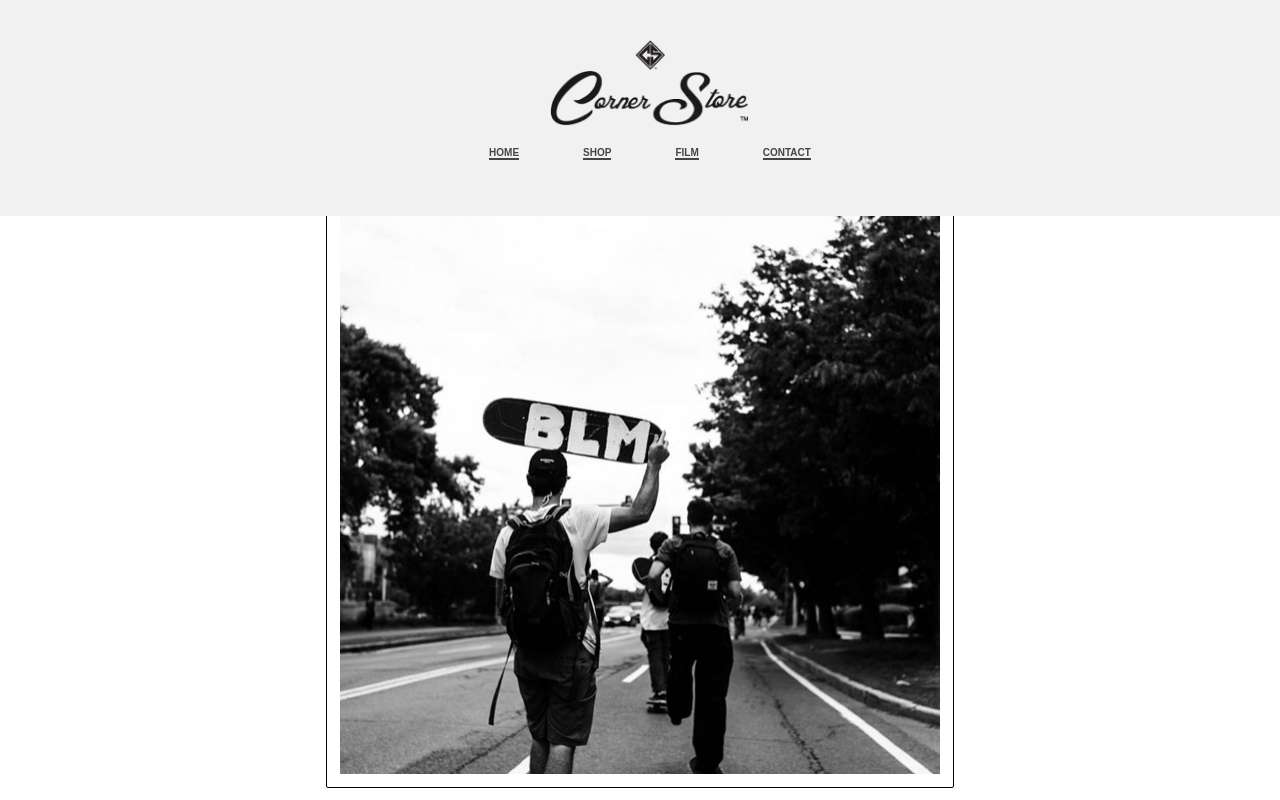
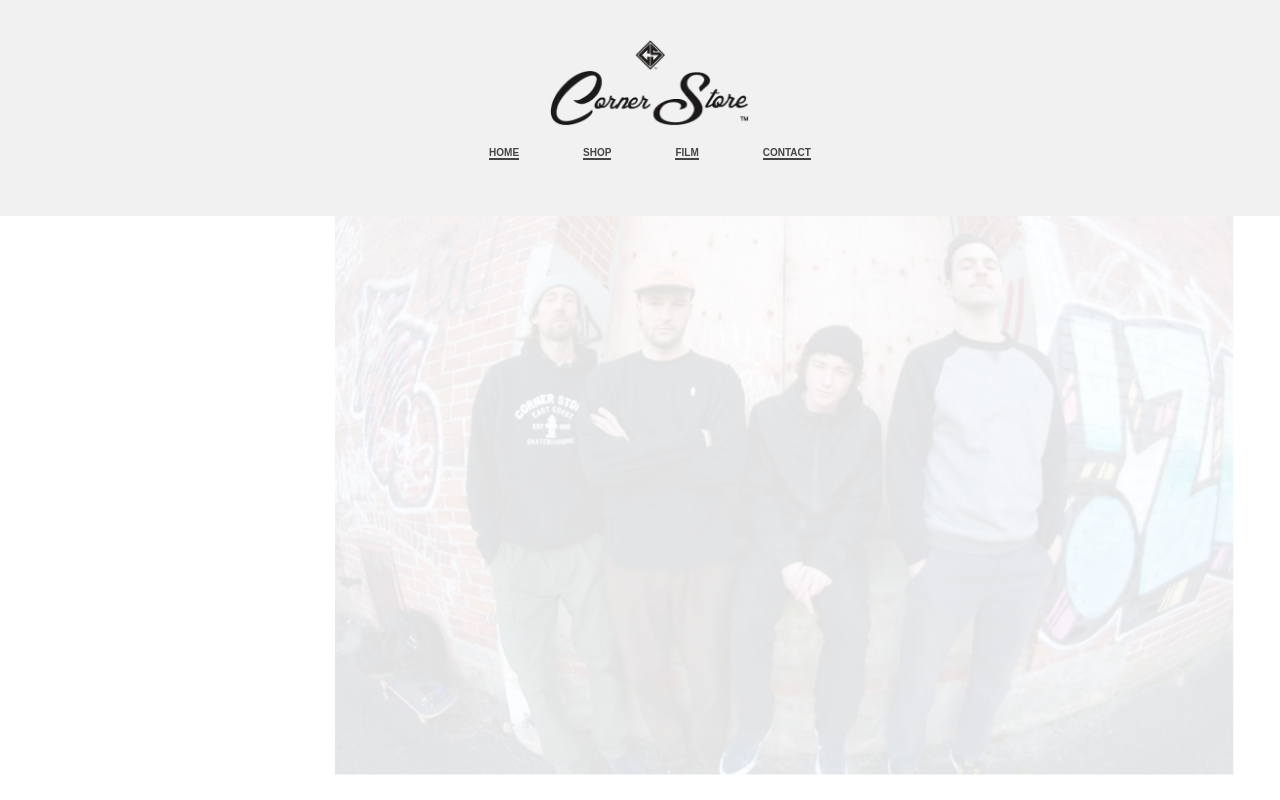
Before and after one commit to illenafnayr/cornerstorefrontend, a Vue app: page / in a window 1280 px wide. Built offline with nearby package versions, Linux system fonts and the light colour scheme.

Commit message:
cleaned carousel

```diff
--- a/src/components/Carousel.vue
+++ b/src/components/Carousel.vue
@@ -12,11 +12,11 @@
 <!-- </div> -->
 <div id="carousel-container">
   <div id="carousel">
-    <transition-group name="fade" tag="div">
-      <div v-for="i in [currentIndex]" :key="i">
+    <div>
+      <div class="fade" v-for="i in [currentIndex]" :key="i">
         <img :src="currentImg" />
       </div>
-    </transition-group>
+    </div>
   </div>
   <!-- <Categories /> -->
 </div>
@@ -51,7 +51,7 @@ data() {
 
   methods: {
     startSlide: function() {
-      this.timer = setInterval(this.next, 6000);
+      this.timer = setInterval(this.next, 10000);
     },
 
     next: function() {
@@ -74,25 +74,17 @@ data() {
 
 <!-- Add "scoped" attribute to limit CSS to this component only -->
 <style scoped>
-.fade-enter-active,
-.fade-leave-active {
-  transition: all 2s ease;
-  overflow: hidden;
-  visibility: hidden;
-  /* position:fixed; */
-  width:100%;
-  opacity: 1;
-  /* animation: fadeIn ease 1s; */
+.fade {
+  animation: fadeIn ease 10s
 }
 
-.fade-enter,
-.fade-leave-to {
-  visibility: hidden;
-  width:100%;
-  opacity: 0;
+@keyframes fadeIn {
+0% {opacity:0;}
+50% {opacity:1;}
+100% {opacity:0;}
 }
 
-/* @keyframes fadeIn {
+/* @keyframes fadeOut {
 0% {opacity:1;}
 100% {opacity:0;}
 } */
@@ -101,7 +93,7 @@ data() {
 
 img {
   height:600px;
-  border: 1px solid black;
+  border: 2px solid #f1f1f1;
   border-radius: 2px;
   padding: 2%;
   /* width:100% */
```
